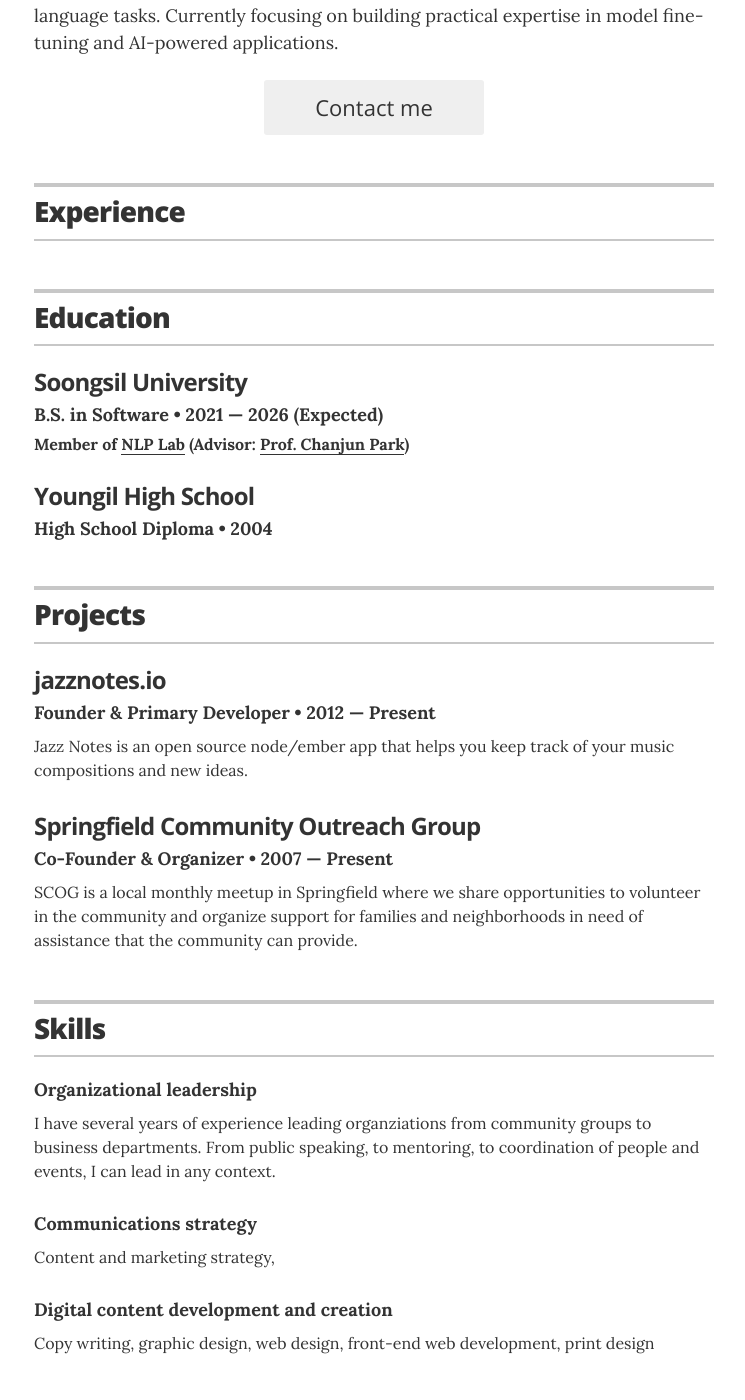
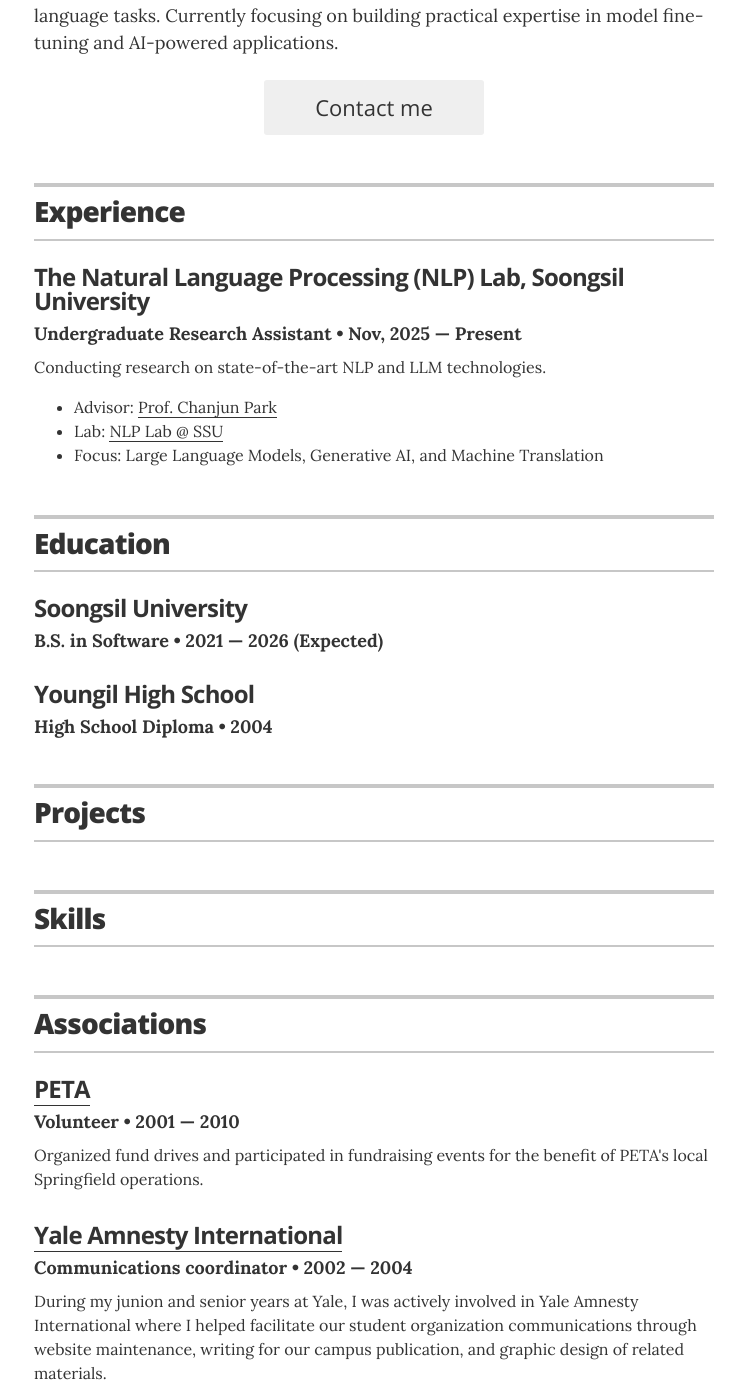
Before and after one commit to goldi1204/goldi1204.github.io, a Jekyll site: the page built from index.html, in a window 1280 px wide and 1400 px high, scrolled down 392 px. Shown: the whole window, without its empty margins (266-1011 px from the left). Built offline with Jekyll 4.4.1, drawn with Linux system fonts in a browser that asks for light colours; some of the changed text lies outside the part shown.

Commit message:
experience

```diff
--- a/_data/education.yml
+++ b/_data/education.yml
@@ -2,7 +2,7 @@
 - degree: "B.S. in Software"
   uni: "Soongsil University"
   year: "2021 &mdash; 2026 (Expected)"
-  award: "Member of <a href='https://sites.google.com/view/ssu-nlp/home'>NLP Lab</a> (Advisor: <a href='https://parkchanjun.github.io/'>Prof. Chanjun Park</a>)"
+  # award: "Member of <a href='https://sites.google.com/view/ssu-nlp/home'>NLP Lab</a> (Advisor: <a href='https://parkchanjun.github.io/'>Prof. Chanjun Park</a>)"
   # summary: "Focusing on Natural Language Processing and Large Language Models."
 
 - degree: High School Diploma
--- a/_data/experience.yml
+++ b/_data/experience.yml
@@ -1,3 +1,9 @@
+# Experience (Jobs) Section
+- company: "The Natural Language Processing (NLP) Lab, Soongsil University"
+  position: "Undergraduate Research Assistant"
+  duration: "Nov, 2025 &mdash; Present"
+  summary: "Conducting research on state-of-the-art NLP and LLM technologies. <ul class='resume-item-list'><li>Advisor: <a href='https://parkchanjun.github.io/'>Prof. Chanjun Park</a></li><li>Lab: <a href='https://sites.google.com/view/ssu-nlp/home'>NLP Lab @ SSU</a></li><li>Focus: Large Language Models, Generative AI, and Machine Translation</li></ul>"
+
 # # Jobs
 # # VP of Global Communications
 # - company: Springfield International Human Rights Outreach
```
Also changed, not shown: _data/links.yml (+5 -5 lines), _data/projects.yml (+14 -14 lines), _data/skills.yml (+10 -10 lines).
